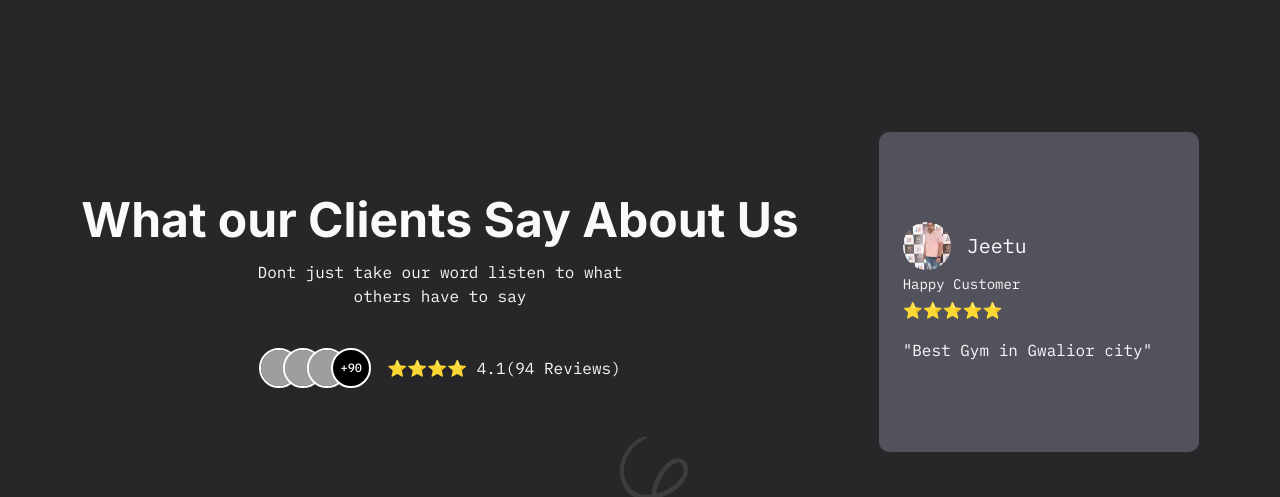
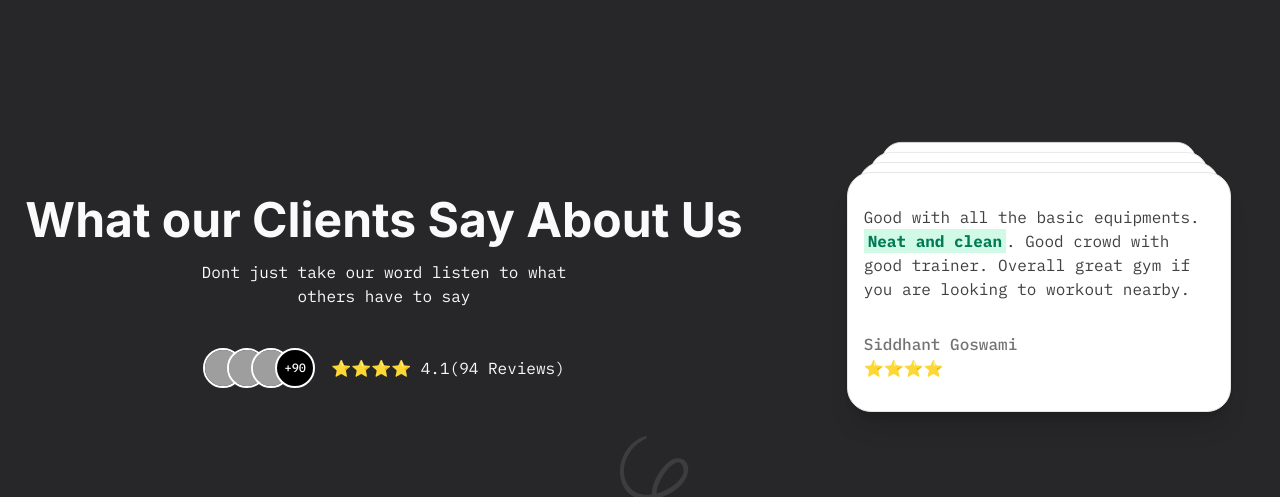
Before and after one commit to anirudhprmar/gym-landing-page, a Next.js app: page / in a window 1280 px wide. Shown: the part 2660-3157 px from the top of the page. Built offline with nearby package versions, Linux system fonts and the light colour scheme; grey boxes are pictures that could not be loaded.

Commit message:
added a testemonial card

```diff
--- a/package.json
+++ b/package.json
@@ -14,6 +14,7 @@
     "class-variance-authority": "^0.7.1",
     "clsx": "^2.1.1",
     "lucide-react": "^0.544.0",
+    "motion": "^12.23.22",
     "next": "15.5.3",
     "react": "19.1.0",
     "react-dom": "19.1.0",
--- /dev/null
+++ b/src/components/TestemonialCard.tsx
@@ -0,0 +1,73 @@
+import React from 'react'
+import { CardStack } from './ui/card-stack'
+import { cn } from '@/lib/utils'
+
+export default function TestemonialCard() {
+  return (
+   <div className=" h-80 p-6 flex items-center justify-center">
+    <CardStack items={CARDS}/>
+    </div>
+  )
+}
+
+export const Highlight = ({
+  children,
+  className,
+}: {
+  children: React.ReactNode;
+  className?: string;
+}) => {
+  return (
+    <span
+      className={cn(
+        "font-bold bg-emerald-100 text-emerald-700 dark:bg-emerald-700/[0.2] dark:text-emerald-500 px-1 py-0.5",
+        className
+      )}
+    >
+      {children}
+    </span>
+  );
+};
+
+const CARDS = [
+  {
+    id:1,
+    name: "Jeetu",
+    stars:"⭐⭐⭐⭐",
+    content: (
+      <p>
+        <Highlight>Best Gym</Highlight> in Gwalior city
+      </p>
+    ),
+  },
+  {
+    id:2,
+    name: "Puneet Mangal",
+    stars:"⭐⭐⭐⭐",
+    content: (
+      <p>
+        Very good gym with <Highlight>good space</Highlight> have separate Flore for weight training, cardio and CrossFit
+      </p>
+    ),
+  },
+  {
+    id:3,
+    name: "Mayank Sing Kushwah",
+    stars:"⭐⭐⭐⭐",
+    content: (
+      <p>
+        Crunch N Curves has a wide range of products and services to cater to the varied requirements of their customers. The staff at this establishment are courteous and prompt at providing <Highlight>any assistance</Highlight>.
+      </p>
+    ),
+  },
+  {
+    id:4,
+    name: "Siddhant Goswami",
+    stars:"⭐⭐⭐⭐",
+    content: (
+      <p>
+        Good with all the basic equipments. <Highlight>Neat and clean</Highlight>. Good crowd with good trainer. Overall great gym if you are looking to workout nearby.
+      </p>
+    ),
+  },
+];
--- a/src/components/Testemonials.tsx
+++ b/src/components/Testemonials.tsx
@@ -2,6 +2,7 @@ import Image from "next/image";
 import { AvatarCircles } from "./ui/avatar-circles";
 import Link from "next/link";
 import { RefObject } from "react";
+import TestemonialCard from "./TestemonialCard";
 
 interface refInfo{
   testemonialRef?:RefObject<HTMLDivElement | null>
@@ -52,27 +53,7 @@ export default function Testemonials({testemonialRef}:refInfo) {
         className=" opacity-10 rotate absolute bottom-40 right-140"
         />
       </div>
-      <div className="bg-zinc-600 w-80 h-80 p-6 rounded-lg flex flex-col items-start justify-around gap-4  hover:scale-105 transition-transform duration-300 ease-in-out">
-        <Link href={"https://www.justdial.com/Gwalior/Crunch-n-Curves-The-Fitness-Club-Opposite-Well-Home-Decor-Near-Green-Mart-Sirol-Road-City-Centre/9999PX751-X751-140719140438-Y8M3_BZDET"} target="_blank" className="flex flex-col gap-4">
-        <div className="flex flex-col items-start justify-center gap-1">
-          <div className="flex items-center justify-center gap-2">
-          <Image
-          src={'/test.avif'}
-          height={50}
-          width={50}
-          alt="customer"
-          className="w-12 h-12 object-cover rounded-full inline mr-2"
-          />
-          <p className="text-bold text-xl">Jeetu</p>
-          </div>
-          <p className="text-sm">Happy Customer</p>
-          <p>⭐⭐⭐⭐⭐</p>
-        </div>
-        <div>
-          <p>{`"Best Gym in Gwalior city"`}</p>
-        </div>
-          </Link>
-      </div>
+      <TestemonialCard/>
     </div>
   )
 }
--- /dev/null
+++ b/src/components/ui/card-stack.tsx
@@ -0,0 +1,75 @@
+"use client";
+import { useEffect, useState } from "react";
+import { motion } from "motion/react";
+
+// eslint-disable-next-line @typescript-eslint/no-explicit-any
+let interval: any;
+
+type Card = {
+  id:number;
+  name: string;
+  content: React.ReactNode;
+  stars:string;
+};
+
+export const CardStack = ({
+  items,
+  offset,
+  scaleFactor,
+}: {
+  items: Card[];
+  offset?: number;
+  scaleFactor?: number;
+}) => {
+  const CARD_OFFSET = offset || 10;
+  const SCALE_FACTOR = scaleFactor || 0.06;
+  const [cards, setCards] = useState<Card[]>(items);
+
+  useEffect(() => {
+    startFlipping();
+
+    return () => clearInterval(interval);
+  }, []);
+  const startFlipping = () => {
+    interval = setInterval(() => {
+      setCards((prevCards: Card[]) => {
+        const newArray = [...prevCards]; // create a copy of the array
+        newArray.unshift(newArray.pop()!); // move the last element to the front
+        return newArray;
+      });
+    }, 4000);
+  };
+
+  return (
+    <div className="relative  h-60 w-60 md:h-60 md:w-96">
+      {cards.map((card, index) => {
+        return (
+          <motion.div
+            key={card.id}
+            className="absolute dark:bg-black bg-white h-60 w-60 md:h-60 md:w-96 rounded-3xl p-4 shadow-xl border border-neutral-200 dark:border-white/[0.1]  shadow-black/[0.1] dark:shadow-white/[0.05] flex flex-col justify-around"
+            style={{
+              transformOrigin: "top center",
+            }}
+            animate={{
+              top: index * -CARD_OFFSET,
+              scale: 1 - index * SCALE_FACTOR, // decrease scale for cards that are behind
+              zIndex: cards.length - index, //  decrease z-index for the cards that are behind
+            }}
+          >
+            <div className="font-normal text-neutral-700 dark:text-neutral-200">
+              {card.content}
+            </div>
+            <div>
+              <p className="text-neutral-500 font-medium dark:text-white">
+                {card.name}
+              </p>
+              <p className="text-neutral-400 font-normal dark:text-neutral-200">
+                {card.stars}
+              </p>
+            </div>
+          </motion.div>
+        );
+      })}
+    </div>
+  );
+};
```
Also changed, not shown: components.json, 2 other files (tests, documents, lock files or other folders).
